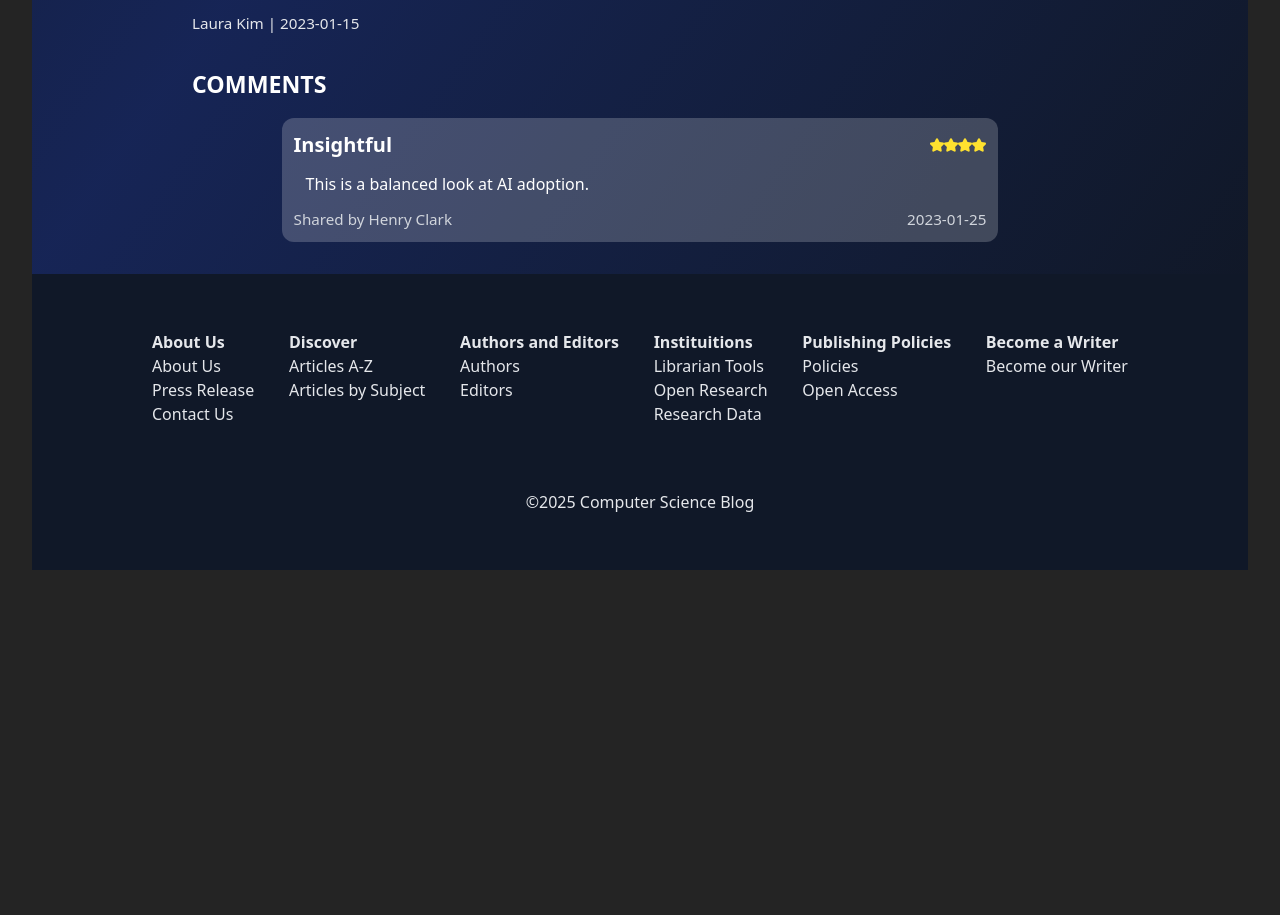
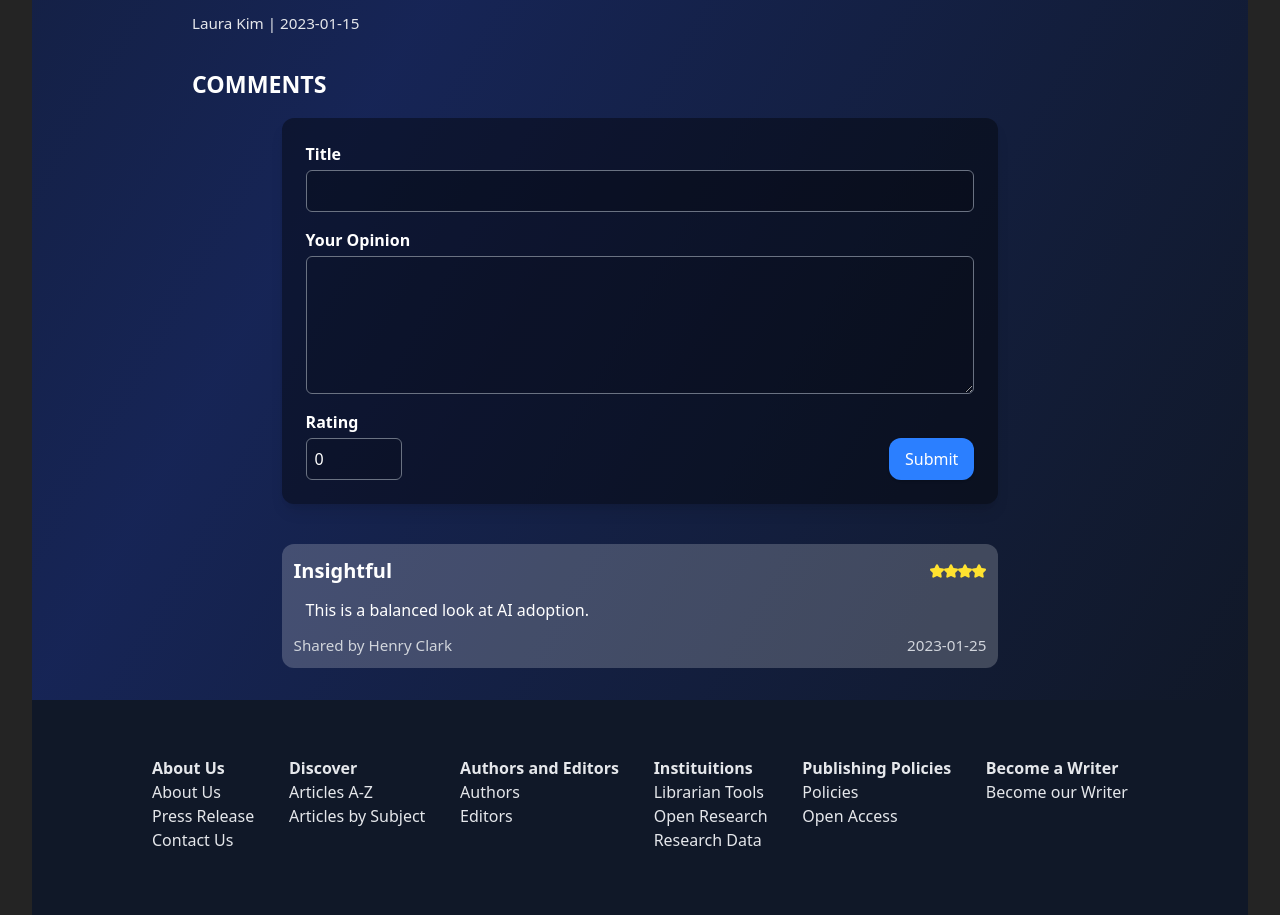
Before and after one commit to Dhikshil/Computer-Science-Blog, a React (Vite) app in the folder Blog-Code/computer-science-blog/: page /search/1 in a window 1280 px wide. Shown: the part 1468-2383 px from the top of the page. Before the commit the page ends 2070 px from the top, so only its background shows below. Built offline with nearby package versions, Linux system fonts and the light colour scheme.

Commit message:
adding comment features

```diff
--- a/Blog-Code/computer-science-blog/src/pages/Article.jsx
+++ b/Blog-Code/computer-science-blog/src/pages/Article.jsx
@@ -1,10 +1,13 @@
 import { useParams } from "react-router-dom"
+import { useRef, useState } from "react";
 
 import ARTICLES from "../../ARTICLES.js";
 import USERS from '../../USERS.js'
 
 export default function ArticlePage() {
     const params = useParams();
+
+    const [newComment, setNewComment] = useState(true);
 
     const article = ARTICLES[Number(params.articleId) - 1];
 
@@ -18,6 +21,43 @@ export default function ArticlePage() {
     </svg>)
 
     const ratings = [];
+
+    const inputCommentName = useRef();
+    const inputCommentComment = useRef();
+    const inputCommentRating = useRef();
+
+    function formSubmit(event) {
+        event.preventDefault();
+
+        if (inputCommentName.length < 5) {
+            return;
+        };
+        if (inputCommentComment.length < 30 || inputCommentComment.length > 150) {
+            return;
+        };
+
+        if (inputCommentRating < 0 || inputCommentRating > 5) {
+            return;
+        };
+
+        const newComment = {
+            title: inputCommentName.current.value,
+            id: 6,
+            comment: inputCommentComment.current.value,
+            rating: inputCommentRating.current.value,
+            date: '2-3-4',
+        };
+
+        article.comments.push(newComment);
+
+        setNewComment(true);
+
+            inputCommentName.current.value = "";
+            inputCommentComment.current.value = "";
+            inputCommentRating.current.value = "";
+
+        setNewComment(false);
+    }
 
     return(
         <main className="max-w-4xl mx-auto mt-8 text-left">
@@ -34,15 +74,69 @@ export default function ArticlePage() {
 
             <p className="font-semibold text-[1.45rem]">COMMENTS</p>
             <section className="mt-4">
+                <form
+                    onSubmit={formSubmit}
+                    className="w-4/5 mx-auto rounded-xl p-6 bg-black/40 mb-10 space-y-4 shadow-lg"
+                >
+                    <div className="flex flex-col">
+                        <label htmlFor="title" className="mb-1 text-white font-semibold">
+                            Title
+                        </label>
+                        <input
+                            ref={inputCommentName}
+                            type="text"
+                            id="title"
+                            name="title"
+                            defaultValue=""
+                            className="p-2 rounded-md border border-gray-500 bg-black/20 text-white placeholder-gray-400 focus:outline-none focus:ring-2 focus:ring-blue-400"
+                        />
+                    </div>
+                    <div className="flex flex-col">
+                        <label htmlFor="body" className="mb-1 text-white font-semibold">
+                            Your Opinion
+                        </label>
+                        <textarea
+                            ref={inputCommentComment}
+                            name="body"
+                            rows={5}
+                            defaultValue=""
+                            className="p-2 rounded-md border border-gray-500 bg-black/10 text-white placeholder-gray-400 focus:outline-none focus:ring-2 focus:ring-blue-400"
+                        />
+                    </div>
+
+                    <div className="flex flex-col">
+                        <label htmlFor="rating" className="mb-1 text-white font-semibold">
+                            Rating
+                        </label>
+                        <div className="flex justify-between">
+                            <input
+                                ref={inputCommentRating}
+                                type="number"
+                                name="rating"
+                                defaultValue={0}
+                                className="p-2 w-24 rounded-md border border-gray-500 bg-black/10 text-white focus:outline-none focus:ring-2 focus:ring-blue-400"
+                            />
+                            <button
+                                type="submit"
+                                className="px-4 py-2 bg-blue-500 text-white rounded-xl shadow hover:bg-blue-600 transition hover:text-gray-300"
+                            >
+                                Submit
+                            </button>
+                        </div>
+                    </div>
+
+
+                </form>
 
                 {article.comments.map((comment) => {
-                    let starRatings = ratings;
+                    let starRatings = [...ratings];
                     for (let i = 0; i < comment.rating; i++) {
                         starRatings.push(<div key={i} className="mt-2">{starIcon}</div>)
                     }
+                    console.log(article.comments.length)
                     return (
-                        <div className="w-4/5 mx-auto rounded-xl py-3 bg-white/20">
-                            <div className="mx-3 " key={comment.id}>
+                        <div className="w-4/5 mx-auto rounded-xl py-3 bg-white/20" key={0}>
+                            <div className="mx-3">
                                 <div className="flex justify-between">
                                     <p className="text-[1.25rem] font-bold">{comment.title}</p>
                                     <div className="flex">
--- a/Blog-Code/computer-science-blog/src/pages/Search.jsx
+++ b/Blog-Code/computer-science-blog/src/pages/Search.jsx
@@ -39,7 +39,7 @@ export default function SearchPage() {
                 <div className="relative w-full">
                     <input
                         ref={inputArticleName}
-                        type="text" id="simple-search"
+                        type="text"
                         className="bg-gray-50 border border-gray-300 text-gray-900 text-sm rounded-lg focus:ring-blue-500 focus:border-blue-500 block w-full ps-10 p-2.5  dark:bg-gray-700 dark:border-gray-600 dark:placeholder-gray-400 dark:text-white dark:focus:ring-blue-500 dark:focus:border-blue-500"
                         placeholder="Search article name..."
                         required
```
